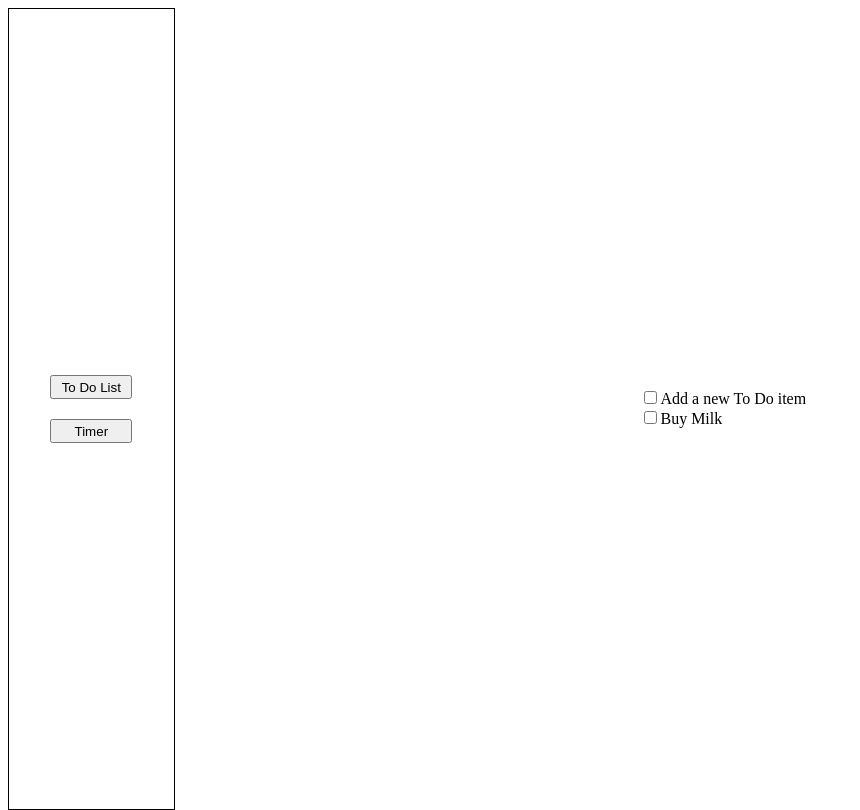
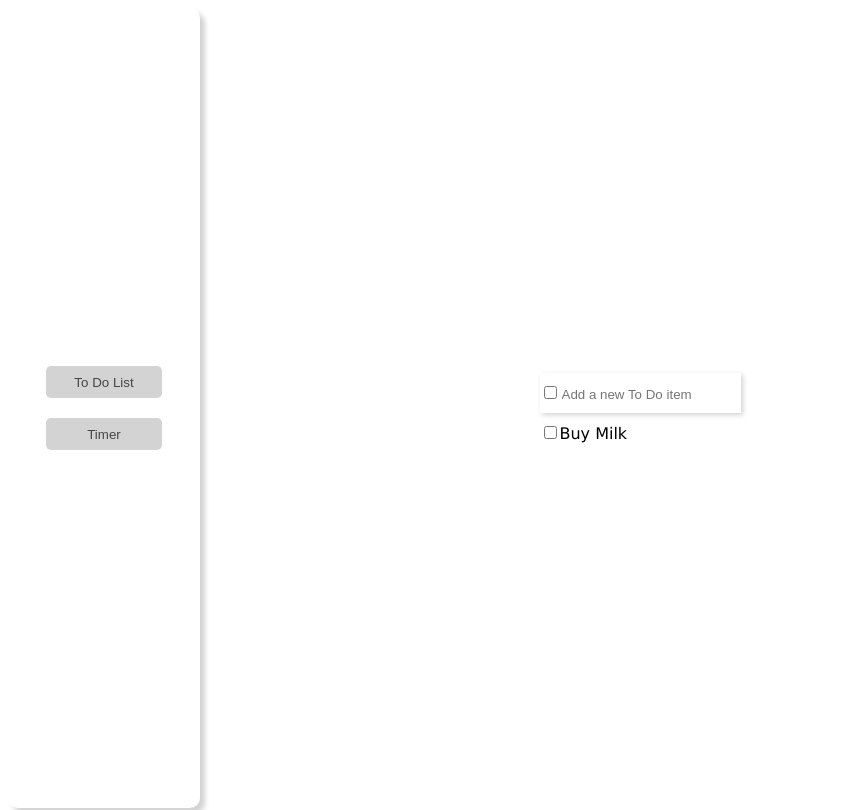
Before and after one commit to Shantanu3438/Task-Manager, a React (Vite) app: page / in a window 1280 px wide. Shown: the whole page, without its empty margins (0-860 px from the left). Built offline with nearby package versions, Linux system fonts and the light colour scheme.

Commit message:
Added navbar and to-do body

```diff
--- a/src/App.css
+++ b/src/App.css
@@ -2,16 +2,29 @@
   width: 15%;
   height: 100%;
   display: flex;
+  position: fixed;
   flex-direction: column;
   justify-content:center;
   align-items: center;
-  border: 1px solid;
+  /* border: 1px solid; */
+  border-radius: 10px;
+  box-shadow: 5px 5px 5px lightgray;
 }
 
 .Navbar--button {
   margin: 10px;
-  width: 50%;
-  height: 3%;
+  width: 60%;
+  height: 4%;
+  background-color: lightgray;
+  color: #454545;
+  border: none;
+  border-radius: 5px;
+  cursor: pointer;
+}
+
+.Navbar--button:hover {
+  background-color:#454545;
+  color: lightgray;
 }
 
 .App--body {
@@ -26,4 +39,20 @@
   flex-direction: column;
   justify-content: center;
   align-items: center;
+  font-family: Verdana, Geneva, Tahoma, sans-serif;
 }
+
+.ToDoBody--addItem {
+  box-shadow: 2px 2px 5px lightgray;
+  /* border-radius: 5px; */
+  margin-bottom: 10px;
+  padding: 10px 0px 10px 0px;
+}
+
+.addItem--text {
+  border: none;
+}
+
+.addItem--text:focus {
+  outline: none;
+}
--- a/src/Components/ToDoBody.jsx
+++ b/src/Components/ToDoBody.jsx
@@ -3,8 +3,8 @@ export default function ToDoBody() {
         <div className="ToDoBody">
             <div>
                 <div className="ToDoBody--addItem">
-                    <input type="checkbox" id="addItem"></input>
-                    <label for="addItem">Add a new To Do item</label>
+                    <input type="checkbox"></input>
+                    <input type="textbox" className="addItem--text" id="addItem" placeholder="Add a new To Do item"></input>
                 </div>
                 <div className="ToDoBody--items">
                 <ToDoItem title="Buy Milk" id="1"/>
```
